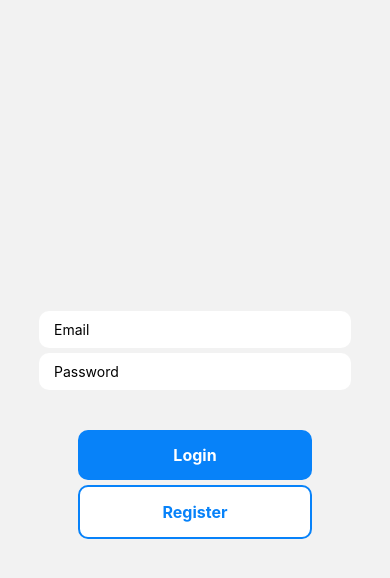
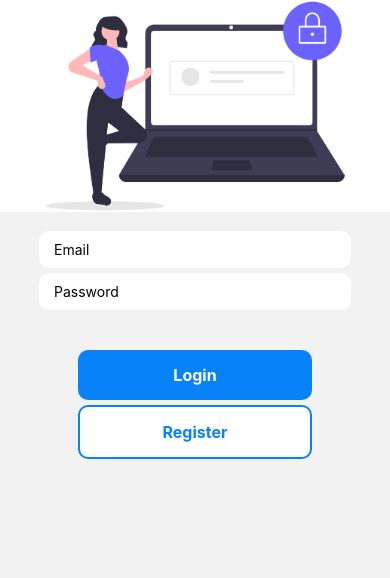
Before and after one commit to Paarthbathla338/crudApp, a React Native app in the folder cavi/: screen /Login in a window 390 px wide. Shown: the top 578 px of the page. Built offline with nearby package versions, Linux system fonts and the light colour scheme; no server answers.

Commit message:
App Completed

```diff
--- a/cavi/App.js
+++ b/cavi/App.js
@@ -22,9 +22,10 @@ export default function App() {
 
 
 
-      <Stack.Navigator >
-        <Stack.Screen options={{headerShown:false}} name="Login" component={LoginScreen} />
-        <Stack.Screen name="Home" component={HomeScreen} options={{headerShown:false}}  />
+      <Stack.Navigator  screenOptions={{headerShown: false}}>
+        <Stack.Screen options={{headerShown:false}} name="Login" component={LoginScreen}  />
+        <Stack.Screen name="Home" component={HomeScreen} screenOptions={{headerShown:false}}  />
+
 
       </Stack.Navigator>
     </NavigationContainer>
--- a/cavi/package.json
+++ b/cavi/package.json
@@ -16,12 +16,12 @@
     "@react-navigation/native": "^6.0.8",
     "@react-navigation/native-stack": "^6.5.0",
     "@react-navigation/stack": "^6.1.1",
-    "expo": "~41.0.1",
+    "expo": "^44.0.0",
     "expo-status-bar": "~1.2.0",
     "firebase": "8.2.3",
     "react": "17.0.1",
     "react-dom": "17.0.1",
-    "react-native": "0.63.4",
+    "react-native": "0.64.3",
     "react-native-safe-area-context": "3.3.2",
     "react-native-screens": "~3.10.1",
     "react-native-web": "0.17.1"
--- a/cavi/screens/AppointmentScreen.js
+++ b/cavi/screens/AppointmentScreen.js
@@ -1,4 +1,4 @@
-import { StyleSheet, Text, View ,Image,TouchableOpacity,ScrollView} from 'react-native'
+import { StyleSheet, Text, View ,Image,TouchableOpacity,ScrollView,StatusBar} from 'react-native'
 import React from 'react'
 import image from "../assets/search.png"
 
@@ -28,6 +28,8 @@ const AppointmentScreen = () => {
 
   return (
     <View>
+      <StatusBar hidden />
+
     <Text style={styles.heading}>Book an Appointment</Text>
     {data.map(doctors=>{
       return(
--- /dev/null
+++ b/cavi/screens/AppointmentScreen1.js
@@ -0,0 +1,50 @@
+import * as React from 'react';
+import { StatusBar, Animated, Text, Image, View, StyleSheet, Dimensions, TouchableOpacity } from 'react-native';
+const {width, height} = Dimensions.get('screen');
+
+// https://www.flaticon.com/packs/retro-wave
+// inspiration: https://dribbble.com/shots/11164698-Onboarding-screens-animation
+// https://twitter.com/mironcatalin/status/1321180191935373312
+
+const bgs = ['#A5BBFF', '#DDBEFE', '#FF63ED', '#B98EFF'];
+const DATA = [
+    {
+        url:"https://media.istockphoto.com/photos/indian-male-doctor-picture-id177373093?k=20&m=177373093&s=612x612&w=0&h=-PQwmaJszuQyxLQYuWL4VL731lr_dnhrttc4AOcB3-k=",
+        name:"Dr. RC Batra",
+        yop:"20 years",
+        pricing:"Rs.2300/hr",
+        rating:"⭐⭐⭐⭐⭐"
+
+      },
+      {
+        url:"https://image.shutterstock.com/image-photo/portrait-doctor-smiling-260nw-155685458.jpg",
+        name:"Dr. Ritwik Rathore",
+        yop:"7 years",
+        pricing:"Rs.1200/hr",
+        rating:"⭐⭐⭐⭐"  },
+      {
+        url:"https://www.motherhoodindia.com/wp-content/uploads/2021/09/Chennai-Dr.-Aarthi-Priyadharshini.jpg",
+        name:"Dr. Amrita Pal",
+        yop:"5 years",
+        pricing:"Rs.500/hr",
+        rating:"⭐⭐⭐"
+      }
+]
+
+export default function App() {
+  return (
+    <View style={styles.container}>
+      <StatusBar hidden />
+
+    </View>
+  );
+}
+
+const styles = StyleSheet.create({
+  container: {
+    flex: 1,
+    backgroundColor: '#fff',
+    alignItems: 'center',
+    justifyContent: 'center',
+  },
+});
--- a/cavi/screens/HomeScreen.js
+++ b/cavi/screens/HomeScreen.js
@@ -1,6 +1,5 @@
 import { StyleSheet, Text, View, TouchableOpacity, Image } from 'react-native'
 import React from 'react'
-import { auth } from '../firebase'
 import { useNavigation } from '@react-navigation/core'
 import image from "../assets/home.png"
 import { Ionicons,Entypo,AntDesign,FontAwesome5,MaterialIcons,FontAwesome,SimpleLineIcons,Fontisto } from '@expo/vector-icons';
@@ -11,6 +10,7 @@ import CaviLevels from "./CaviLevels"
 import AppointmentScreen from "./AppointmentScreen"
 import HomeScreen1 from "./HomeScreen1"
 import ProfileScreen from "./ProfileScreen"
+import AppointmentScreen1 from "./AppointmentScreen1"
 
 
 
@@ -27,9 +27,6 @@ const HomeScreen = () => {
   tabBarIcon: ({ color }) => <Entypo name="home" size={30}  color={color} style={{fontSize:35}}  />,
 }}
 />
-<Tabs.Screen name="CaviLevels" component={CaviLevels}   options={{
-  tabBarIcon: ({ color }) => <SimpleLineIcons name="graph" size={30}  color={color} style={{fontSize:35}}  />,
-}}/>
 <Tabs.Screen name="Appointments" component={AppointmentScreen} options={{
   tabBarIcon: ({ color }) => <Ionicons name="person" size={30}  color={color} style={{fontSize:35}}  />,
 }}/>
--- a/cavi/screens/LoginScreen.js
+++ b/cavi/screens/LoginScreen.js
@@ -1,7 +1,8 @@
-import { StyleSheet, Text, View, KeyboardAvoidingView, TextInput, TouchableOpacity } from 'react-native'
+import { StyleSheet, Text, View, KeyboardAvoidingView, TextInput, TouchableOpacity, Image } from 'react-native'
 import React, { useEffect } from 'react'
 import { auth } from '../firebase'
 import { useNavigation } from '@react-navigation/core'
+import image from "../assets/login.png"
 
 
 
@@ -43,7 +44,13 @@ const LoginScreen = () => {
     }
 
     return (
-    <KeyboardAvoidingView style={styles.container} behavior="padding">
+
+    <View style={styles.container} behavior="padding">
+        <Image style={styles.image} source={image}/>
+
+    <View style={styles.container1}>
+
+
 
     <View style={styles.inputContainer}>
         <TextInput
@@ -76,11 +83,11 @@ const LoginScreen = () => {
         </TouchableOpacity>
 
     </View>
+        </View>
 
 
 
-
-    </KeyboardAvoidingView>
+    </View>
   )
 }
 
@@ -88,9 +95,6 @@ export default LoginScreen
 
 const styles = StyleSheet.create({
     container:{
-        flex:1,
-        justifyContent: 'center',
-        alignItems: 'center',
     },
 
     inputContainer:{
@@ -105,7 +109,8 @@ const styles = StyleSheet.create({
         paddingHorizontal: 15,
         paddingVertical:10,
         borderRadius: 10,
-        marginTop:5
+        marginTop:5,
+
 
     },
 
@@ -113,7 +118,8 @@ const styles = StyleSheet.create({
         width: "60%",
         justifyContent:"center",
         alignItems:"center",
-        marginTop:40
+        marginTop:40,
+
     },
     button:{
         backgroundColor:"#0782F9",
@@ -140,5 +146,17 @@ const styles = StyleSheet.create({
         fontWeight:"700",
         fontSize:16,
 
+    },
+    image:{
+        width: "100%",
+        height: "60%",
+
+    },
+    container1:{
+        flex:1,
+        justifyContent: 'center',
+        alignItems: 'center',
+        marginTop:120,
+
     }
 })
```
Also changed, not shown: cavi/assets/login.png (added), cavi/screens/CaviLevel1.js (added), 1 other file (tests, documents, lock files or other folders).
